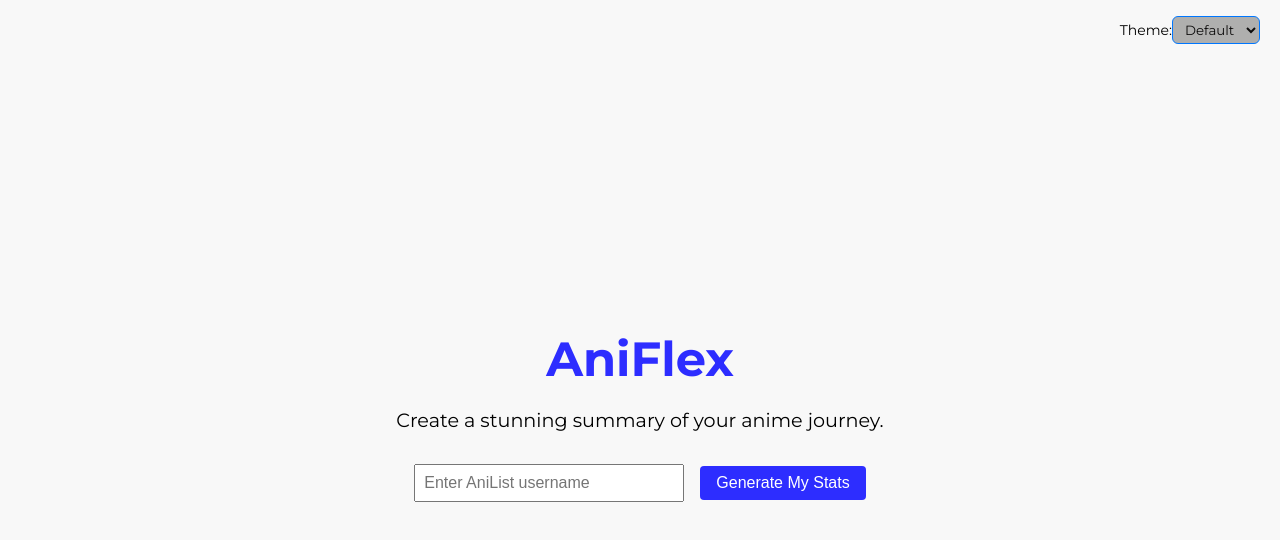
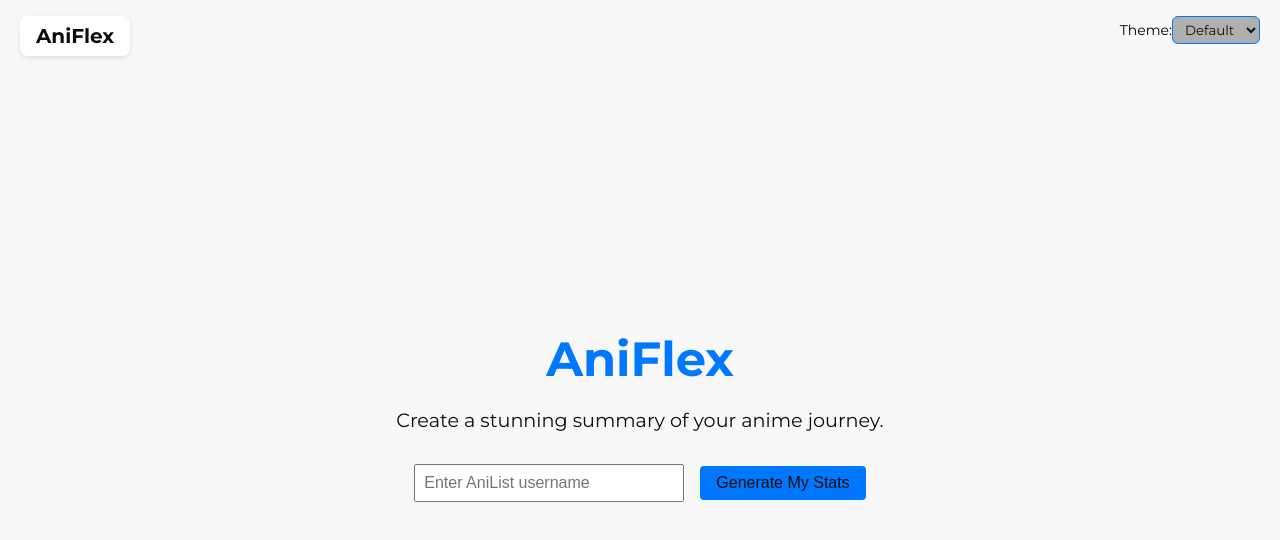
Before and after one commit to hxpe-dev/AniFlex, a React (Vite) app: page / in a window 1280 px wide. Shown: the top 540 px of the page. Built offline with nearby package versions, Linux system fonts and the light colour scheme.

Commit message:
smalls update

```diff
--- a/src/components/Layout.css
+++ b/src/components/Layout.css
@@ -14,3 +14,24 @@
   padding: 4px 8px;
   font-family: inherit;
 }
+
+.aniflex-button {
+  position: fixed;
+  top: 16px;
+  left: 20px;
+  z-index: 1000;
+  font-size: 1.25rem;
+  font-weight: bold;
+  text-decoration: none;
+  color: var(--text-color);
+  background: var(--surface-bg);
+  padding: 0.5rem 1rem;
+  border-radius: 8px;
+  box-shadow: 0 2px 5px var(--shadow);
+  transition: background 0.2s ease;
+}
+
+.aniflex-button:hover {
+  background: var(--accent-color);
+  color: var(--on-accent-color);
+}
--- a/src/components/Layout.tsx
+++ b/src/components/Layout.tsx
@@ -1,6 +1,6 @@
 // src/components/Layout.tsx
 import React, { useEffect, useState } from 'react';
-import { Outlet } from 'react-router-dom';
+import { Outlet, Link } from 'react-router-dom';
 import './Layout.css'; // for theme-selector styling
 
 const Layout: React.FC = () => {
@@ -14,6 +14,7 @@
 
   return (
     <>
+      <Link to="/" className="aniflex-button">AniFlex</Link>
       <div className="theme-selector">
         <label htmlFor="theme-select">Theme:</label>
         <select
--- a/src/pages/UserStats.css
+++ b/src/pages/UserStats.css
@@ -31,6 +31,24 @@
 .username {
   font-size: 2rem;
   font-weight: 600;
+}
+
+.username-wrapper {
+  display: flex;
+  align-items: center;
+  gap: 0.75rem;
+  flex-wrap: wrap;
+}
+
+.user-percentile {
+  margin-top: 5px; /* THIS IS FINE TUNING TO MAKE IT LOOK BETTER */
+  background: var(--accent-color);
+  color: white;
+  padding: 0.25rem 0.5rem;
+  border-radius: 999px;
+  font-size: 0.85rem;
+  font-weight: 500;
+  white-space: nowrap;
 }
 
 .stats-cards {
@@ -72,6 +90,10 @@
   overflow-x: hidden;
   gap: 1rem;
   padding: 1rem;
+}
+
+.carousel-container:hover {
+  cursor: grab;
 }
 
 .carousel-card {
--- a/src/pages/UserStats.tsx
+++ b/src/pages/UserStats.tsx
@@ -2,6 +2,7 @@
 import { useParams } from 'react-router-dom';
 import { fetchAniListUser } from '../utils/anilist';
 import './UserStats.css';
+import { getAnimeWatchPercentile } from '../utils/watchPercentile';
 
 type GenreStat = {
   genre: string;
@@ -119,7 +120,7 @@
     };
 
     const startMomentum = () => {
-      const decay = 0.995; // friction
+      const decay = 0.993; // friction
       const minVelocity = 0.0000001;
 
       const step = () => {
@@ -158,7 +159,12 @@
     <div className="user-stats-page">
       <header className="user-header">
         <img src={userData.avatar.large} alt={userData.name} className="avatar" />
-        <h1 className="username">{userData.name}</h1>
+        <div className="username-wrapper">
+          <h1 className="username">{userData.name}</h1>
+          <span className="user-percentile">
+            {getAnimeWatchPercentile(stats?.count ?? 0)}
+          </span>
+        </div>
       </header>
 
       <section className="stats-cards">
--- a/src/styles.css
+++ b/src/styles.css
@@ -18,12 +18,13 @@
 
 .title {
   font-size: 3rem;
-  color: #2d2dff;
+  color: var(--accent-color);
   margin-bottom: 0.5rem;
 }
 
 .subtitle {
   font-size: 1.2rem;
+  color: var(--text-color);
   margin-bottom: 2rem;
 }
 
@@ -38,12 +39,12 @@
   padding: 0.5rem 1rem;
   font-size: 1rem;
   cursor: pointer;
-  background-color: #2d2dff;
-  color: white;
+  background-color: var(--accent-color);
+  color: var(--text-color);
   border: none;
   border-radius: 4px;
 }
 
 .username-form button:hover {
-  background-color: #1a1aff;
+  background-color: var(--accent-color);
 }
--- a/src/theme.css
+++ b/src/theme.css
@@ -4,8 +4,9 @@
   --secondary-text-color: #0e0d0d;
   --surface-bg: #ffffff;
   --card-bg: #afafae;
+  --accent-color: #0077ff;
+  --highlight: #0077ff;
   --shadow: rgba(0, 0, 0, 0.1);
-  --highlight: #0077ff;
 }
 
 /* Dark Theme */
@@ -14,8 +15,9 @@
   --text-color: #f0f0f0;
   --surface: #838282;
   --card-bg: #1e1e2f;
+  --accent-color: #0077ff;
+  --highlight: #7289da;
   --shadow: rgba(0, 0, 0, 0.5);
-  --highlight: #7289da;
 }
 
 /* Neon Theme */
@@ -24,6 +26,7 @@
   --text-color: #f0faff;
   --surface: #ffffff;
   --card-bg: #1a1a30;
+  --accent-color: #0077ff;
+  --highlight: #0ff;
   --shadow: rgba(0, 255, 255, 0.3);
-  --highlight: #0ff;
 }
--- /dev/null
+++ b/src/utils/watchPercentile.ts
@@ -0,0 +1,8 @@
+export function getAnimeWatchPercentile(count: number): string {
+  if (count >= 1000) return 'Top 1% Anime Watcher';
+  if (count >= 700) return 'Top 5% Anime Watcher';
+  if (count >= 500) return 'Top 10% Anime Watcher';
+  if (count >= 300) return 'Top 25% Anime Watcher';
+  if (count >= 150) return 'Top 50% Anime Watcher';
+  return 'Below Top 50%';
+}
```
Also changed, not shown: 1 other file (tests, documents, lock files or other folders).
